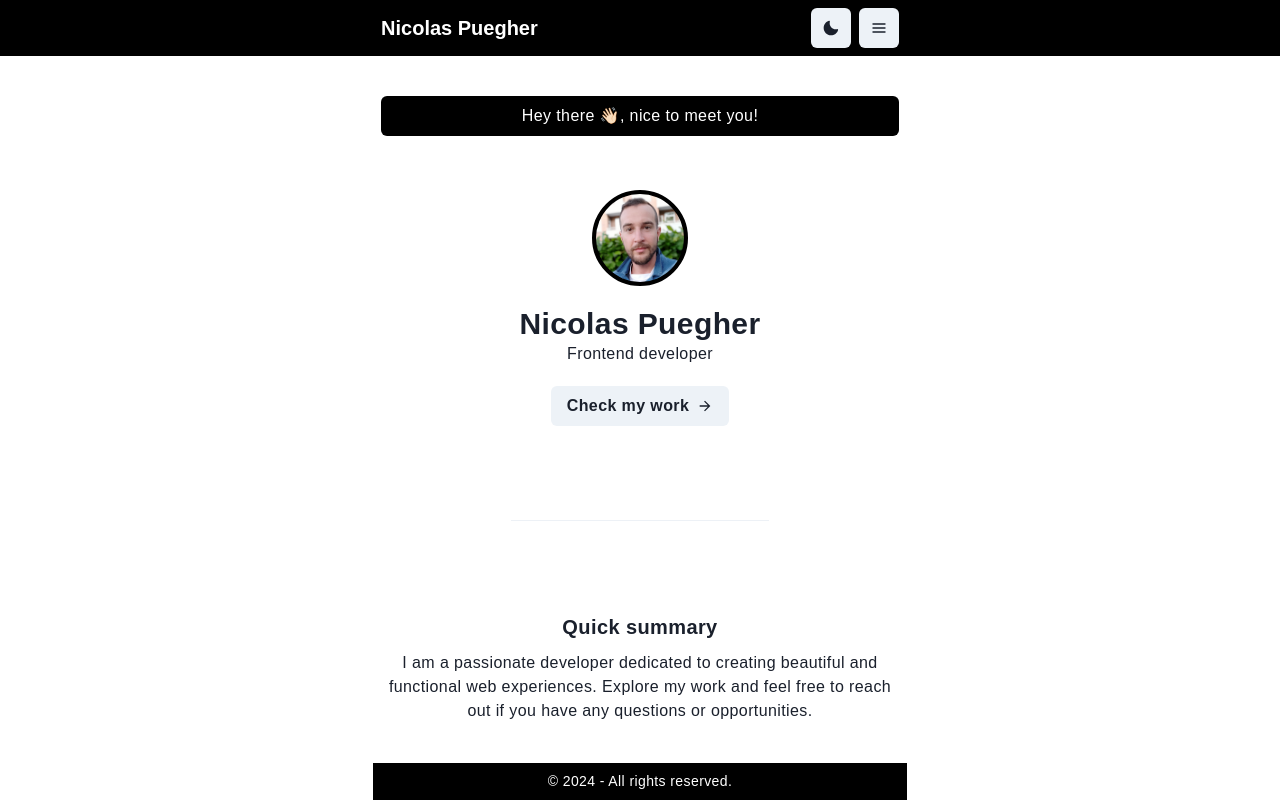
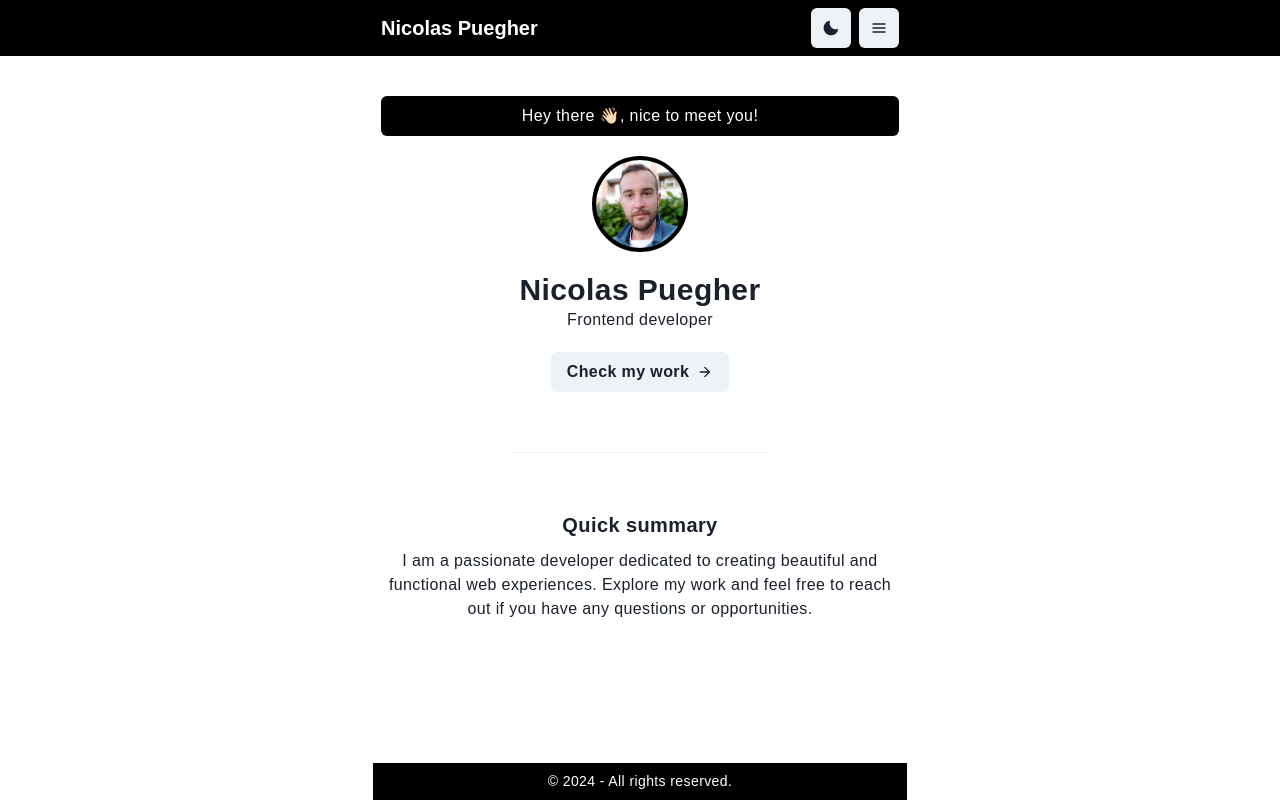
Before and after one commit to nicoPuegher/portfolio, a React (Vite) app: page / in a window 1280 px wide. Built offline with nearby package versions, Linux system fonts and the light colour scheme.

Commit message:
Add the greetings component directly inside home layout, no extra component

```diff
--- a/src/pages/home.jsx
+++ b/src/pages/home.jsx
@@ -1,20 +1,25 @@
 import React from 'react';
 import { Divider, Text } from '@chakra-ui/react';
 
+import CustomGrid from '@/components/ui/custom-grid';
+import Message from '@/components/message';
+import Profile from '@/components/profile';
+import Myself from '@/components/myself';
+import ButtonCall from '@/components/ui/button-call';
 import Section from '@/layouts/section';
-import Message from '@/components/message';
-import Greetings from '@/components/greetings';
 import developer from '@/constants/developer';
 
 export default function Home() {
 	return (
-		<>
+		<CustomGrid>
 			<Message>{developer.greeting}</Message>
-			<Greetings />
+			<Profile />
+			<Myself />
+			<ButtonCall text="Check my work" />
 			<Divider width="half" mx="auto" my={10} />
 			<Section title="Quick summary ">
 				<Text>{developer.quickSummary}</Text>
 			</Section>
-		</>
+		</CustomGrid>
 	);
 }
```
